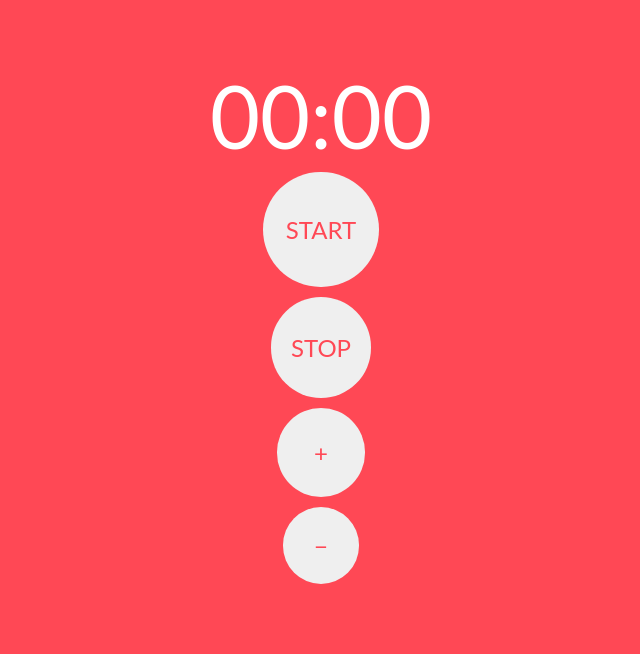
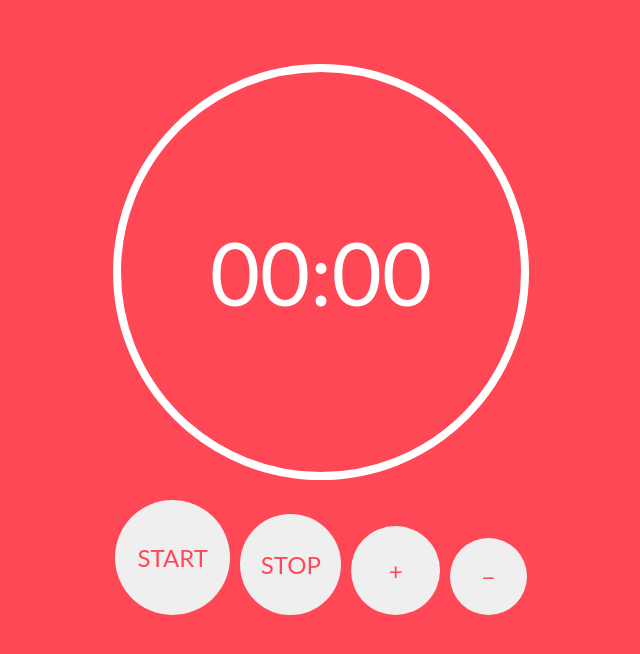
Before and after one commit to keptup/Pomodoro-Clock, a plain HTML site: page index.html in a window 1280 px wide. Shown: the whole page, without its empty margins (319-959 px from the left). Drawn offline with Linux system fonts and the light colour scheme.

Commit message:
Updated index.html

```diff
--- a/index.html
+++ b/index.html
@@ -7,17 +7,19 @@
 	<title>POMODORO</title>
 	<link rel="stylesheet" href="style.css">
 </head>
-
 <body>
 	<div class="main-container">
+		<div class="clock-container">
 			<span class="clock">00:00</span>
+		</div>
+		<div class="controls">
 			<button class="start">START</button>
 			<button class="stop">STOP</button>
 			<button class="plus">&plus;</button>
 			<button class="minus">&minus;</button>
 		</div>
+	</div>
 	<audio class="audio" src="./sounds/countdown-sound.mp3"></audio>
-
 	<script type="text/javascript" src="main.js"></script>
 </body>
 </html>
```
Lines whose indentation alone changed are shown as unchanged.
